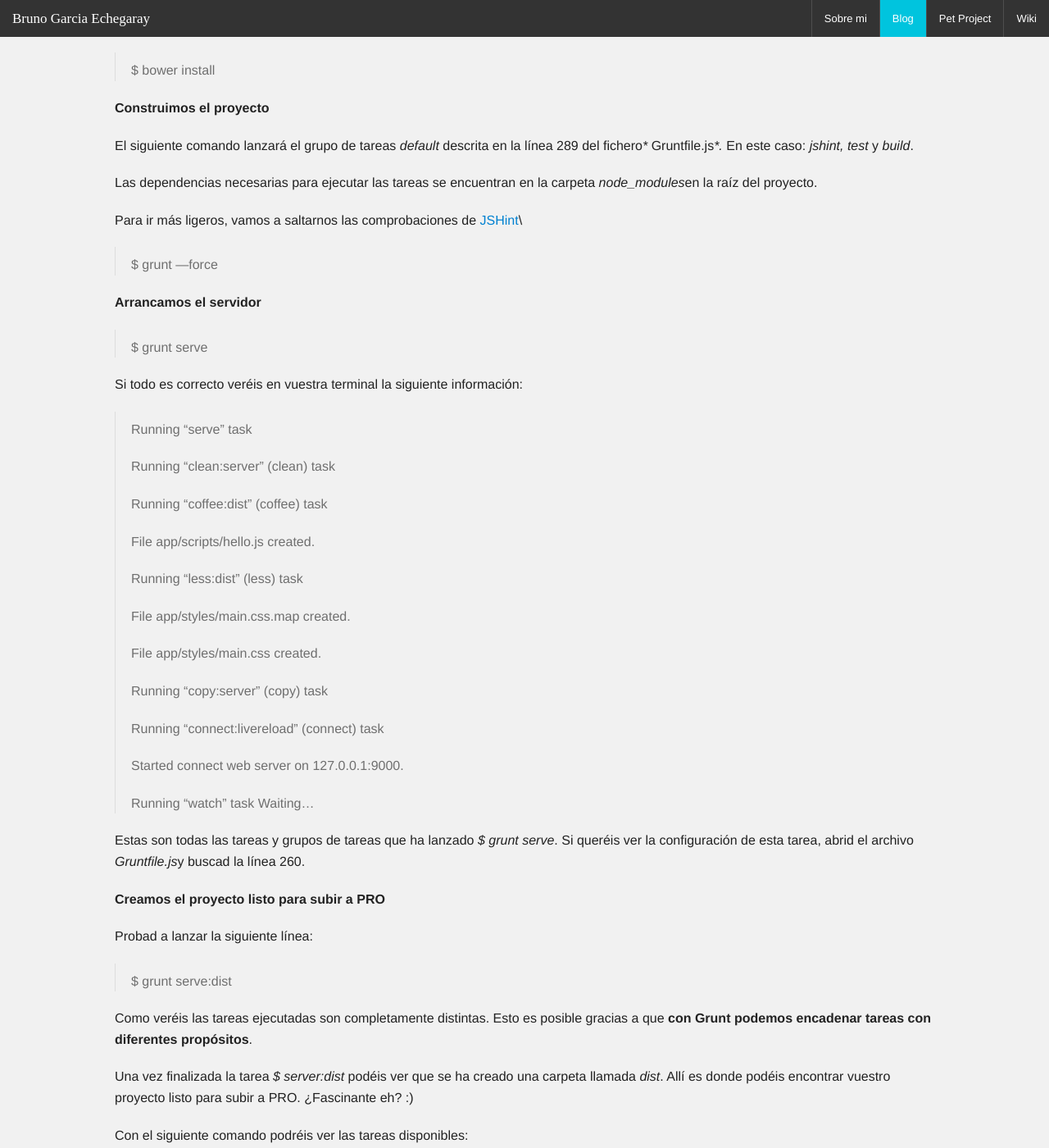
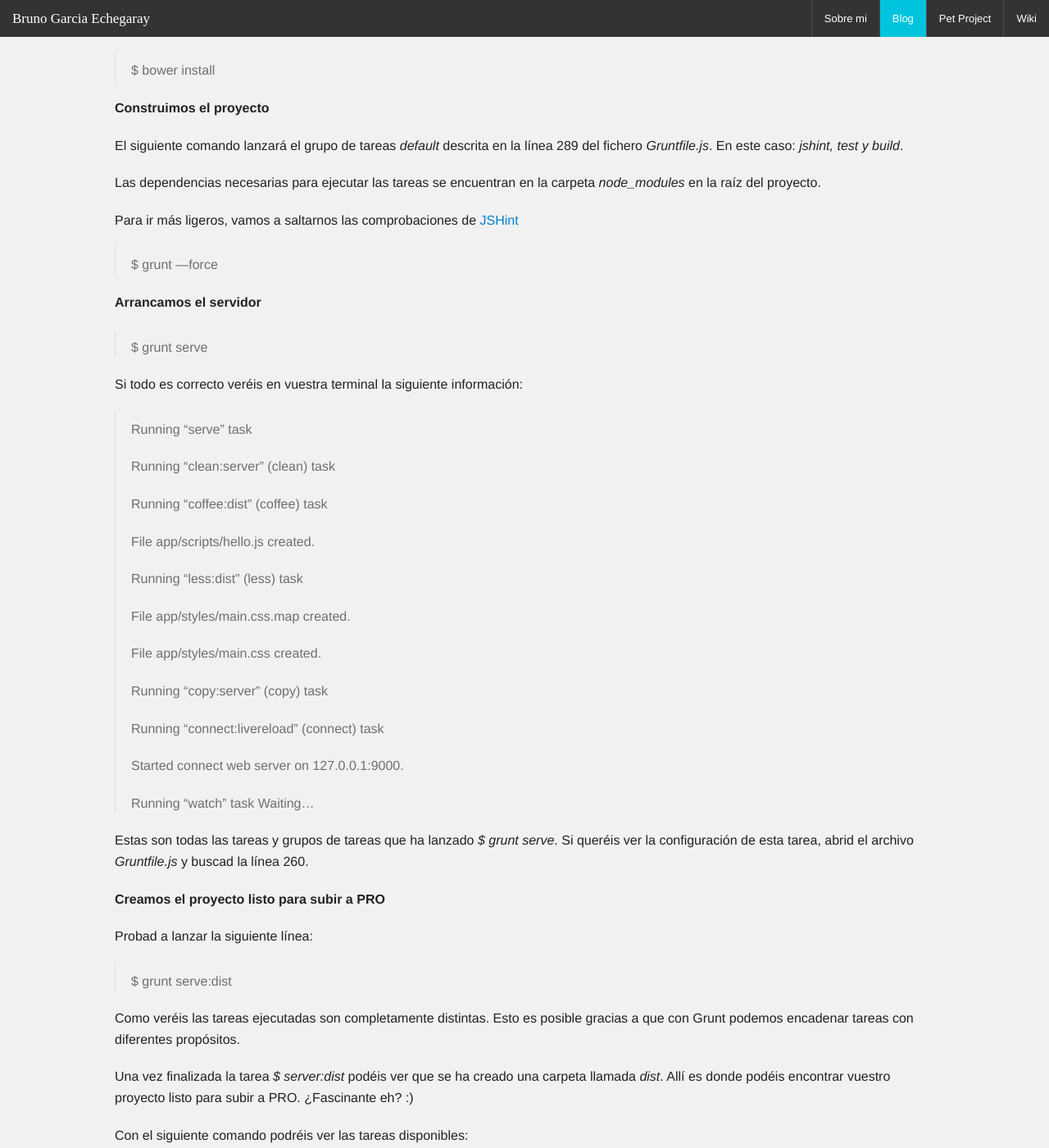
Before and after one commit to brunogarcia/portfolio-jekyll, a Jekyll site: the page built from _posts/2014-02-15-el-workflow-perfecto-yeoman-bower-grunt.markdown, in a window 1280 px wide and 1400 px high, scrolled down 1886 px. Shown: the whole window at 82% size. Built offline with Jekyll 4.4.1, drawn with Linux system fonts in a browser that asks for light colours; Markdown is read by kramdown in place of the engine named in the settings.

Commit message:
Fixed some styles

```diff
--- a/_posts/2014-02-15-el-workflow-perfecto-yeoman-bower-grunt.markdown
+++ b/_posts/2014-02-15-el-workflow-perfecto-yeoman-bower-grunt.markdown
@@ -13,7 +13,7 @@ tumblr\_url: http://blog.garciaechegaray.com/post/76709316302/el-workflow-perfec
 [Yeoman](http://yeoman.io "Yeoman") es una herramienta para automatizar
 tareas en proyectos front-end. Trabaja conjuntamente con
 [Bower](http://bower.io) y [Grunt](http://gruntjs.com), otro par de
-proyectos *open source* para (adivina…) automatizar tareas.
+proyectos *open source* para (adivina...) automatizar tareas.
 
 ### Bower
 
@@ -24,7 +24,7 @@ todas las dependencias de tu proyecto front-end. La idea es similar a
 
 El funcionamiento de Bower es bastante simple: creas la configuración en
 un archivo *bower.json* y después basta con lanzar una línea en la
-terminal (*\$ bower install*) para tener todas las dependencias en local. Da
+terminal (*$ bower install*) para tener todas las dependencias en local. Da
 igual si son 5 o 50, Bower las bajara por ti en pis pas.
 
 ### Grunt
@@ -116,21 +116,19 @@ Le decimos a Yeoman que cree el **scaffolding del proyecto**
 **Instalamos las dependencias del proyecto**
 
 Esto creará y descargará dichas dependencias en la
-ruta *app/bower\_components*del proyecto
+ruta *app/bower\_components* del proyecto
 
 > $ bower install
 
 **Construimos el proyecto**
 
 El siguiente comando lanzará el grupo de tareas *default* descrita en
-la línea 289 del fichero** *Gruntfile.js**.* En este caso: *jshint,
-test* y *build*.
+la línea 289 del fichero *Gruntfile.js*. En este caso: *jshint, test y build*.
 
 Las dependencias necesarias para ejecutar las tareas se encuentran en la
-carpeta *node\_modules*en la raíz del proyecto.
+carpeta *node\_modules* en la raíz del proyecto.
 
-Para ir más ligeros, vamos a saltarnos las comprobaciones
-de [JSHint](http://www.jshint.com/install/)\
+Para ir más ligeros, vamos a saltarnos las comprobaciones de [JSHint](http://www.jshint.com/install/)
 
 > $ grunt —force
 
@@ -160,11 +158,11 @@ Si todo es correcto veréis en vuestra terminal la siguiente información:
 >
 > Started connect web server on 127.0.0.1:9000.
 >
-> Running “watch” task Waiting…
+> Running “watch” task Waiting...
 
-Estas son todas las tareas y grupos de tareas que ha lanzado *\$ grunt
+Estas son todas las tareas y grupos de tareas que ha lanzado *$ grunt
 serve*. Si queréis ver la configuración de esta tarea, abrid el archivo
-*Gruntfile.js*y buscad la línea 260.
+*Gruntfile.js* y buscad la línea 260.
 
 **Creamos el proyecto listo para subir a PRO**
 
@@ -173,10 +171,10 @@ Probad a lanzar la siguiente línea:
 > $ grunt serve:dist
 
 Como veréis las tareas ejecutadas son completamente distintas. Esto es
-posible gracias a que **con Grunt** **podemos encadenar tareas con
-diferentes propósitos**.
+posible gracias a que con Grunt podemos encadenar tareas con
+diferentes propósitos.
 
-Una vez finalizada la tarea *\$ server:dist* podéis ver que se ha creado
+Una vez finalizada la tarea *$ server:dist* podéis ver que se ha creado
 una carpeta llamada *dist*. Allí es donde podéis encontrar vuestro
 proyecto listo para subir a PRO. ¿Fascinante eh? :)
 
@@ -194,15 +192,11 @@ Este generador funciona básicamente como el anterior, con la única
 diferencia que el layout se gestiona con [Foundation
 5](http://foundation.zurb.com).
 
-La configuración de Bower la podéis encontrar en
-[\_bower.json](https://github.com/bauschan/generator-foundation-five/blob/master/app/templates/_bower.json).
-Las tareas de Grunt están listadas en
-[\_package.json](https://github.com/bauschan/generator-foundation-five/blob/master/app/templates/_package.json).
-Estos ficheros forman parte del template que necesita Yeoman para hacer
-su magia.
+La configuración de Bower la podéis encontrar en [_bower.json](https://github.com/bauschan/generator-foundation-five/blob/master/app/templates/_bower.json).
+Las tareas de Grunt están listadas en [_package.json](https://github.com/bauschan/generator-foundation-five/blob/master/app/templates/_package.json).
+Estos ficheros forman parte del template que necesita Yeoman para hacer su magia.
 
-La configuración de Yeoman la podéis encontrar en el fichero
-[/app/index.js](https://github.com/bauschan/generator-foundation-five/blob/master/app/index.js)
+La configuración de Yeoman la podéis encontrar en el fichero [/app/index.js](https://github.com/bauschan/generator-foundation-five/blob/master/app/index.js)
 del generador.
 
 Con la ayuda de npm, **instalamos el generador** en global
@@ -221,8 +215,7 @@ Le decimos a Yeoman que cree el **scaffolding del proyecto**
 
 > $ bower install
 
-**Instalamos las dependencias de Grunt**. Esto no debería ser necesario
-pero el generador tiene un bug.
+**Instalamos las dependencias de Grunt**. Esto no debería ser necesario pero el generador tiene un bug.
 
 > $ npm install
 
```
Also changed, not shown: 2 other files.
